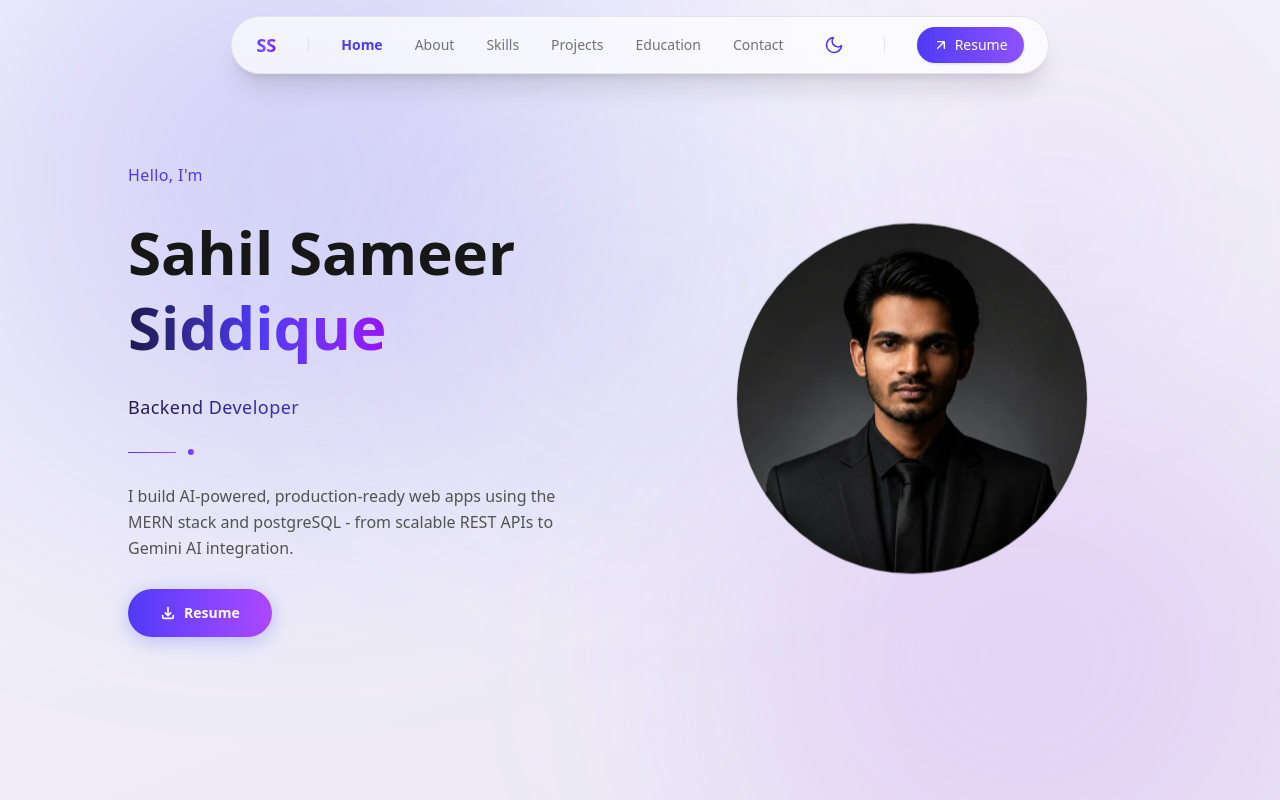
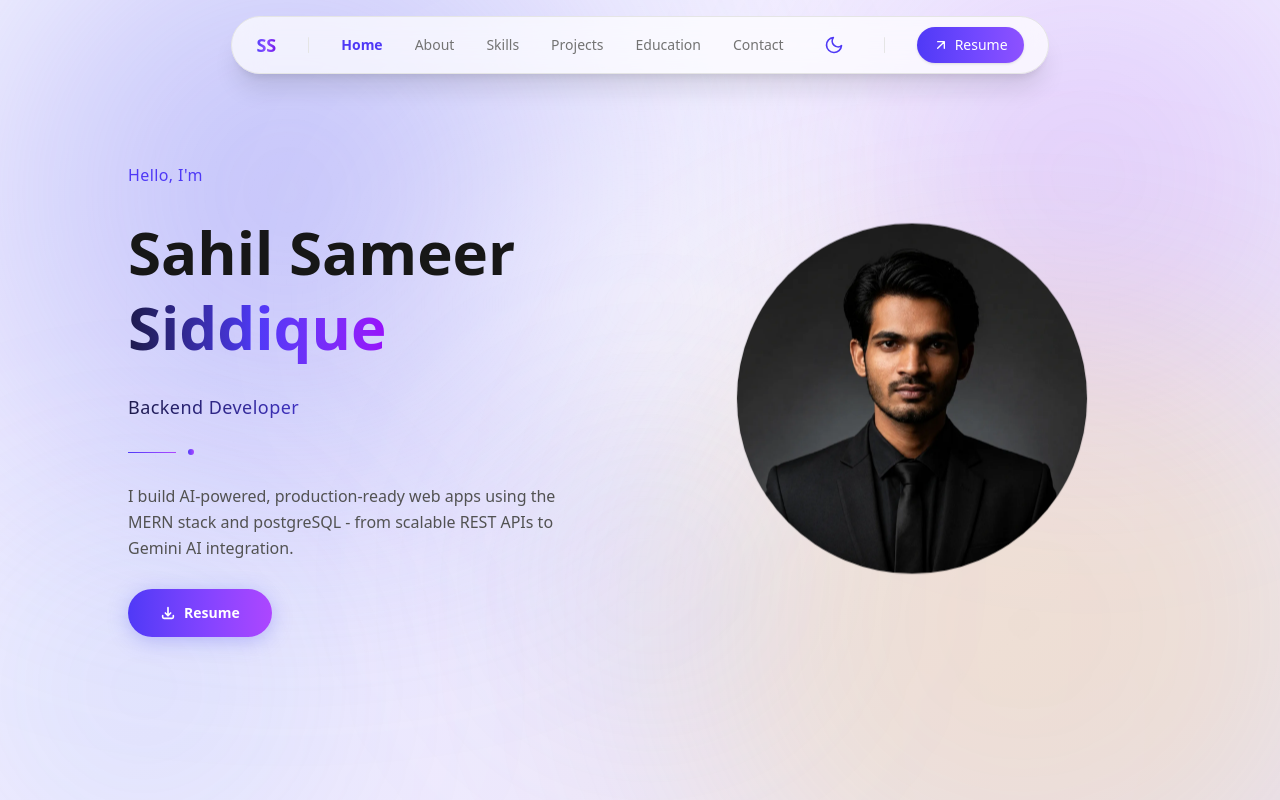
Before and after one commit to SahilSameer18/Portfolio, a React (Vite) app: page / in a window 1280 px wide. Shown: the top 800 px of the page. Built offline with nearby package versions, Linux system fonts and the light colour scheme.

Commit message:
improved softbackdrop in light theme

```diff
--- a/src/components/SoftBackdrop.jsx
+++ b/src/components/SoftBackdrop.jsx
@@ -1,62 +1,80 @@
 const SoftBackdrop = () => {
   return (
     <div className="fixed inset-0 -z-10 pointer-events-none overflow-hidden">
-      {/* ───────────── LIGHT MODE ───────────── */}
+      {/* ───────────────── LIGHT MODE ───────────────── */}
       <div
         className="absolute inset-0 opacity-100 dark:opacity-0 transition-opacity duration-500"
         style={{
           background:
-            "linear-gradient(160deg, #f4f2fc 0%, #f0eef9 45%, #ece8f5 100%)",
+            "linear-gradient(145deg, #faf9ff 0%, #f4f1ff 30%, #eee9fd 70%, #e8e2fa 100%)",
         }}
       >
         {/* Large top-left indigo glow */}
         <div
-          className="absolute left-[-12rem] top-[-10rem] w-[60rem] h-[42rem] rounded-full blur-[120px]"
+          className="absolute left-[-14rem] top-[-12rem] w-[64rem] h-[48rem] rounded-full blur-[100px]"
           style={{
             background:
-              "radial-gradient(circle, rgba(99,102,241,.28) 0%, rgba(99,102,241,.10) 55%, transparent 75%)",
+              "radial-gradient(circle, rgba(99,102,241,.40) 0%, rgba(99,102,241,.18) 45%, transparent 75%)",
           }}
         />
 
-        {/* Soft center glow */}
+        {/* Top-right lavender glow */}
         <div
-          className="absolute left-1/2 top-32 -translate-x-1/2 w-[44rem] h-[22rem] rounded-full blur-[120px]"
+          className="absolute right-[-8rem] top-[-6rem] w-[40rem] h-[34rem] rounded-full blur-[95px]"
           style={{
             background:
-              "radial-gradient(circle, rgba(129,140,248,.12) 0%, transparent 75%)",
+              "radial-gradient(circle, rgba(168,85,247,.22) 0%, rgba(168,85,247,.10) 55%, transparent 75%)",
           }}
         />
 
-        {/* Bottom-right violet/pink glow */}
+        {/* Center white glow */}
         <div
-          className="absolute right-[-8rem] bottom-[-8rem] w-[48rem] h-[34rem] rounded-full blur-[120px]"
+          className="absolute left-1/2 top-28 -translate-x-1/2 w-[46rem] h-[24rem] rounded-full blur-[110px]"
           style={{
             background:
-              "radial-gradient(circle, rgba(217,70,239,.18) 0%, rgba(139,92,246,.12) 55%, transparent 75%)",
+              "radial-gradient(circle, rgba(255,255,255,.70) 0%, rgba(255,255,255,.25) 50%, transparent 80%)",
           }}
         />
 
-        {/* Small top-right accent */}
+        {/* Bottom-left blue glow */}
         <div
-          className="absolute right-16 top-16 w-[20rem] h-[20rem] rounded-full blur-[90px]"
+          className="absolute left-[-8rem] bottom-[-8rem] w-[34rem] h-[30rem] rounded-full blur-[95px]"
           style={{
             background:
-              "radial-gradient(circle, rgba(168,85,247,.10) 0%, transparent 75%)",
+              "radial-gradient(circle, rgba(59,130,246,.14) 0%, transparent 75%)",
           }}
         />
 
-        {/* Tiny noise texture */}
+        {/* Bottom-right amber glow */}
         <div
-          className="absolute inset-0 opacity-[0.025]"
+          className="absolute right-[-12rem] bottom-[-10rem] w-[56rem] h-[42rem] rounded-full blur-[105px]"
+          style={{
+            background:
+              "radial-gradient(circle, rgba(245,158,11,.18) 0%, rgba(250,204,21,.14) 50%, transparent 78%)",
+          }}
+        />
+
+        {/* Ambient center glow */}
+        <div
+          className="absolute left-1/3 top-1/2 w-[28rem] h-[22rem] rounded-full blur-[100px]"
+          style={{
+            background:
+              "radial-gradient(circle, rgba(129,140,248,.14) 0%, transparent 75%)",
+          }}
+        />
+
+        {/* Noise */}
+        <div
+          className="absolute inset-0 opacity-[0.03]"
           style={{
             backgroundImage:
               "radial-gradient(rgba(0,0,0,.18) .5px, transparent .5px)",
-            backgroundSize: "20px 20px",
+            backgroundSize: "18px 18px",
           }}
         />
       </div>
 
-      {/* ───────────── DARK MODE ───────────── */}
+      {/* ───────────────── DARK MODE  ───────────────── */}
       <div className="absolute inset-0 opacity-0 dark:opacity-100 transition-opacity duration-500">
         {/* Top glow */}
         <div
```
